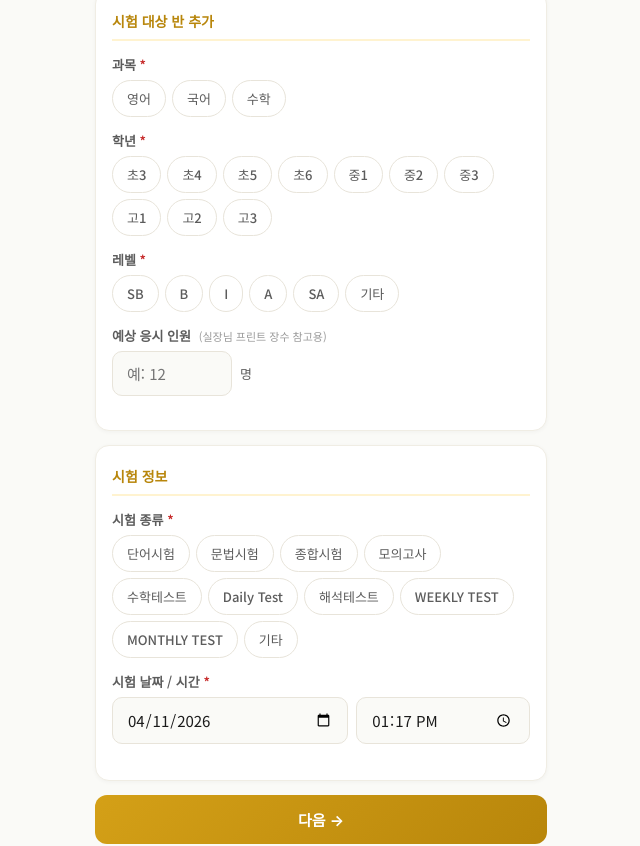
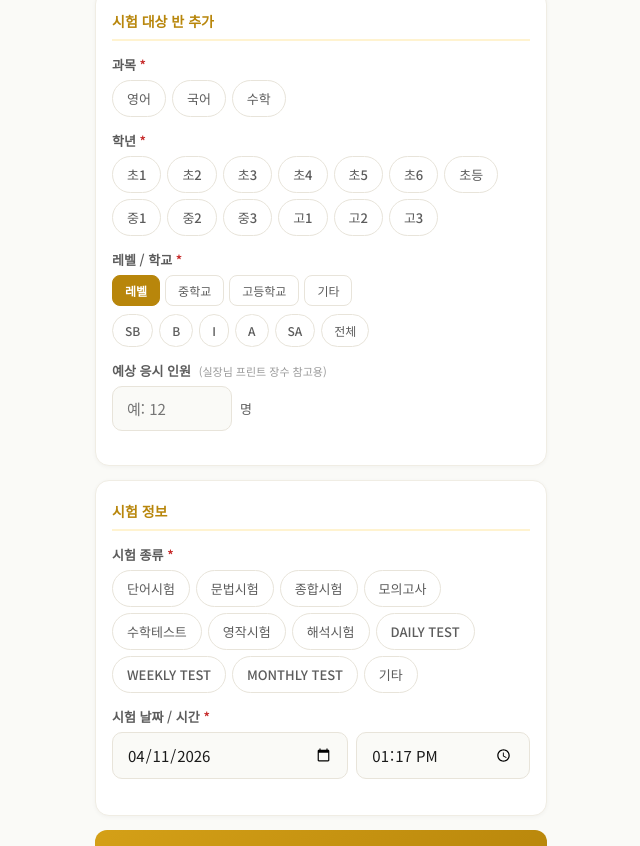
Before and after one commit to CHEUMEDU/chaeum-teacher, a React (Vite) app: page / in a window 1280 px wide. Shown: the part 448-1294 px from the top of the page, without its empty margins (319-959 px from the left). Built offline with nearby package versions, Linux system fonts and the light colour scheme.

Commit message:
디테일 수정

```diff
--- a/src/App.jsx
+++ b/src/App.jsx
@@ -7,9 +7,12 @@ import { useState, useCallback, useEffect } from "react";
 
 const SHEETS_URL = "https://script.google.com/macros/s/AKfycbzablzeV_gVdLoUG-Oh4s02vNmncvteesBn3875WDF3lO176nc4YzAKj7B6zOJVECQO/exec";
 const SUBJECTS=["영어","국어","수학"];
-const GRADES=["초3","초4","초5","초6","중1","중2","중3","고1","고2","고3"];
-const LEVELS=["SB","B","I","A","SA"];
-const EXAM_TYPES=["단어시험","문법시험","종합시험","모의고사","수학테스트","Daily Test","해석테스트","WEEKLY TEST","MONTHLY TEST","기타"];
+const GRADES=["초1","초2","초3","초4","초5","초6","초등","중1","중2","중3","고1","고2","고3"];
+const LV_LEVELS=["SB","B","I","A","SA","전체"];
+const LV_MIDDLE=["인하부중","인주중","관교중","관교여중","용현중","용현여중","남인천여중","인화여중","제물포여중"];
+const LV_HIGH=["인하부고","학익고","학익여고","인성여고","인명여고","제물포고","인천고"];
+const LV_CATS=[{key:"level",label:"레벨",opts:LV_LEVELS},{key:"middle",label:"중학교",opts:LV_MIDDLE},{key:"high",label:"고등학교",opts:LV_HIGH},{key:"etc",label:"기타",opts:[]}];
+const EXAM_TYPES=["단어시험","문법시험","종합시험","모의고사","수학테스트","영작시험","해석시험","DAILY TEST","WEEKLY TEST","MONTHLY TEST","기타"];
 const LS_KEY="chaeum_teacher";
 function lsGet(){try{return JSON.parse(localStorage.getItem(LS_KEY)||"{}");}catch(e){return{};}}
 function lsSet(o){try{localStorage.setItem(LS_KEY,JSON.stringify(o));}catch(e){}}
@@ -61,7 +64,7 @@ export default function App(){
   const[teacher,setTeacher]=useState(_ls.teacher||"");
 
   // 반 추가
-  const[ts,setTs]=useState("");const[tg,setTg]=useState("");const[tl,setTl]=useState("");const[tcl,setTcl]=useState("");
+  const[ts,setTs]=useState("");const[tg,setTg]=useState("");const[tl,setTl]=useState("");const[tcl,setTcl]=useState("");const[tlCat,setTlCat]=useState("level");
   const[tcount,setTcount]=useState(""); // 반별 예상 인원
   const[classes,setClasses]=useState([]);
 
@@ -102,7 +105,7 @@ export default function App(){
   const addClass=()=>{
     if(!teacher.trim())return alert("먼저 선생님 이름을 입력하세요.");
     if(!ts)return alert("과목을 선택하세요.");if(!tg)return alert("학년을 선택하세요.");
-    const lv=tl==="custom"?tcl:tl;if(!lv)return alert("레벨을 선택하세요.");
+    const lv=tlCat==="etc"?tcl:tl;if(!lv)return alert("레벨/학교를 선택하세요.");
     const name=`${ts} ${tg} ${lv}반`;
     if(classes.some(c=>c.name===name))return alert("이미 추가된 반입니다.");
     const cnt=parseInt(tcount)||0;
@@ -191,7 +194,7 @@ export default function App(){
   };
   useEffect(()=>{if(tab==="dashboard")loadDashboard();},[tab]);
 
-  const reset=()=>{setScreen("home");setTs("");setTg("");setTl("");setTcl("");setTcount("");setClasses([]);setExamType("");setExamFiles([]);setAnswerFiles([]);setMemo("");setAnswers([]);setTypes([]);setSubAns({});setDone(false);setError("");setTotalQ(50);setCustomQ("");setSubjMode("none");setSubjRanges("");setObjRanges("");
+  const reset=()=>{setScreen("home");setTs("");setTg("");setTl("");setTcl("");setTlCat("level");setTcount("");setClasses([]);setExamType("");setExamFiles([]);setAnswerFiles([]);setMemo("");setAnswers([]);setTypes([]);setSubAns({});setDone(false);setError("");setTotalQ(50);setCustomQ("");setSubjMode("none");setSubjRanges("");setObjRanges("");
     const d=new Date();setExamDate(`${d.getFullYear()}-${String(d.getMonth()+1).padStart(2,"0")}-${String(d.getDate()).padStart(2,"0")}`);setExamTime(`${String(d.getHours()).padStart(2,"0")}:${String(d.getMinutes()).padStart(2,"0")}`);};
 
   return(
@@ -224,12 +227,10 @@ export default function App(){
           <Chip label="과목" req opts={SUBJECTS} val={ts} onChange={setTs}/>
           <Chip label="학년" req opts={GRADES} val={tg} onChange={setTg}/>
           <div style={{marginBottom:14}}>
-            <div style={S.label}>레벨 <span style={{color:T.danger}}>*</span></div>
-            <div style={S.cw}>
-              {LEVELS.map(lv=>(<button key={lv} onClick={()=>{setTl(lv);setTcl("");}} style={{...S.ch,background:tl===lv?T.goldDark:T.white,color:tl===lv?T.white:T.textSub,borderColor:tl===lv?T.goldDark:T.border,fontWeight:tl===lv?700:500}}>{lv}</button>))}
-              <button onClick={()=>setTl("custom")} style={{...S.ch,background:tl==="custom"?T.goldDark:T.white,color:tl==="custom"?T.white:T.textSub,borderColor:tl==="custom"?T.goldDark:T.border,fontWeight:tl==="custom"?700:500}}>기타</button>
-            </div>
-            {tl==="custom"&&<input style={{...S.inp,marginTop:6}} placeholder="레벨 직접 입력" value={tcl} onChange={e=>setTcl(e.target.value)}/>}
+            <div style={S.label}>레벨 / 학교 <span style={{color:T.danger}}>*</span></div>
+            <div style={{display:"flex",gap:5,marginBottom:8}}>{LV_CATS.map(c=>{const a=tlCat===c.key;return(<button key={c.key} onClick={()=>{setTlCat(c.key);setTl("");setTcl("");}} style={{padding:"6px 12px",fontSize:12,fontWeight:a?700:500,borderRadius:8,border:`1.5px solid ${a?T.goldDark:T.border}`,background:a?T.goldDark:T.white,color:a?T.white:T.textSub,cursor:"pointer",fontFamily:"inherit"}}>{c.label}</button>);})}</div>
+            {tlCat!=="etc"?(<div style={S.cw}>{(LV_CATS.find(c=>c.key===tlCat)?.opts||[]).map(o=>{const a=tl===o;return(<button key={o} onClick={()=>{setTl(tl===o?"":o);setTcl("");}} style={{...S.ch,background:a?T.goldDark:T.white,color:a?T.white:T.textSub,borderColor:a?T.goldDark:T.border,fontWeight:a?700:500,fontSize:12,padding:"7px 12px"}}>{o}</button>);})}</div>
+            ):(<input style={{...S.inp,marginTop:4}} placeholder="직접 입력 (예: 특별반)" value={tcl} onChange={e=>{setTcl(e.target.value);setTl(e.target.value);}}/>)}
           </div>
           {/* 인원 입력 */}
           <div style={{marginBottom:14}}>
@@ -240,7 +241,7 @@ export default function App(){
             </div>
           </div>
           {ts&&tg&&(tl&&tl!=="custom"||tcl)&&(<div style={S.addRow}>
-            <div style={{fontSize:14,fontWeight:700,color:T.goldDark}}>{ts} {tg} {tl==="custom"?tcl:tl}반{tcount?` · ${tcount}명`:""}</div>
+            <div style={{fontSize:14,fontWeight:700,color:T.goldDark}}>{ts} {tg} {tlCat==="etc"?tcl:tl}반{tcount?` · ${tcount}명`:""}</div>
             <button onClick={addClass} style={S.addBtn}>+ 반 추가</button>
           </div>)}
           {classes.length>0&&(<div style={{marginTop:12}}>
```
